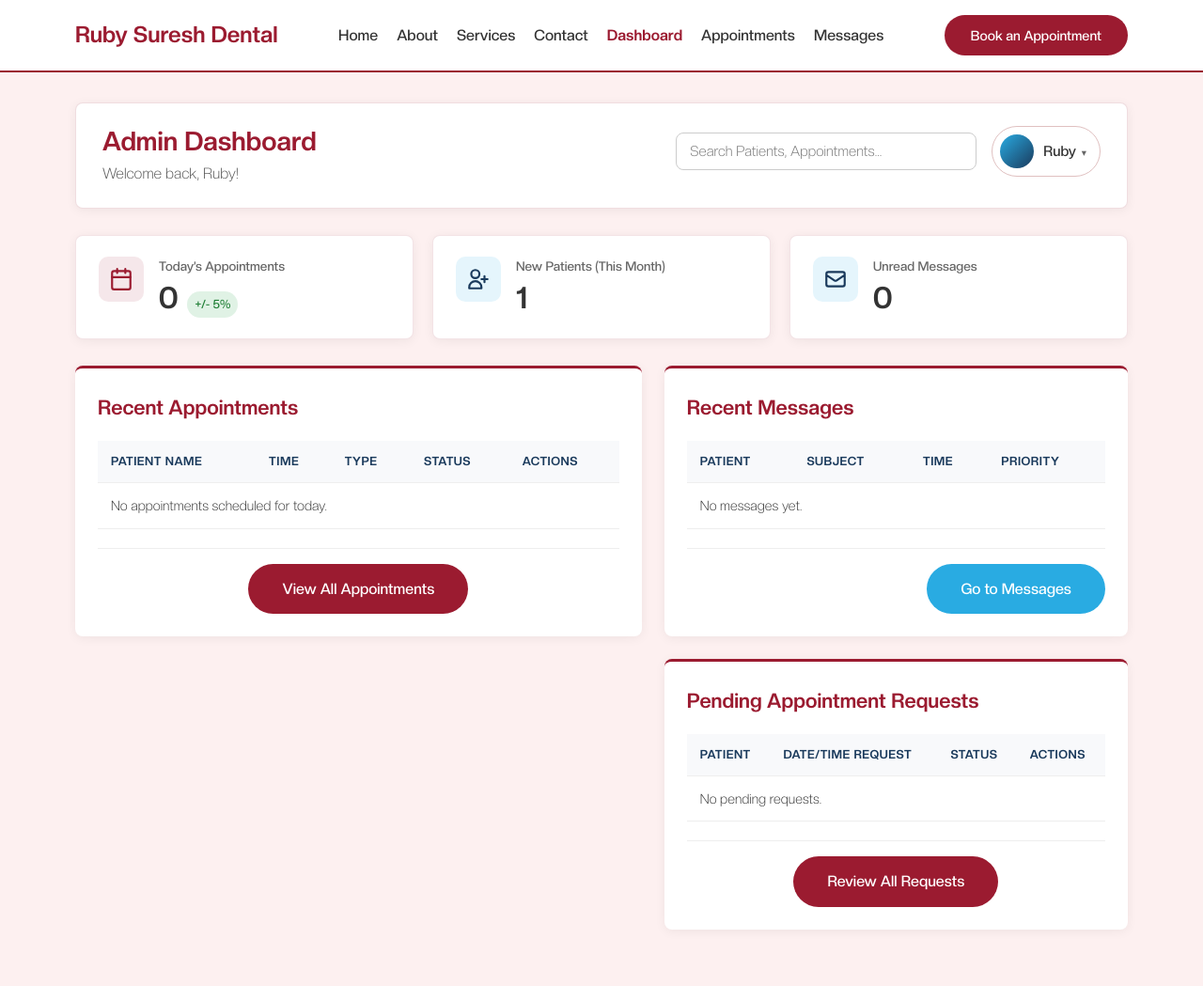
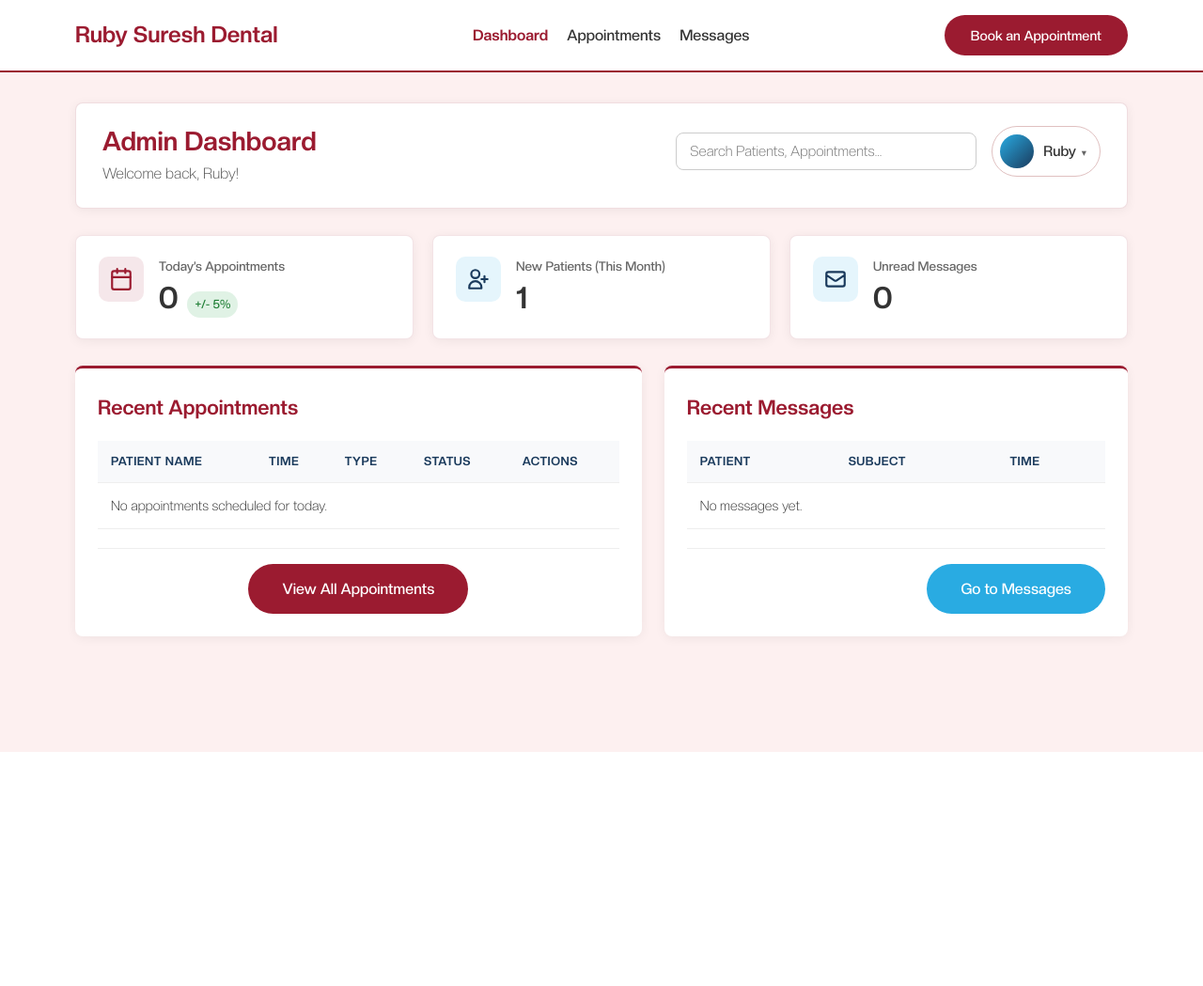
Before and after one commit to Aaryan-Rahimo/Client-Website, a PHP site: page /admin.php in a window 1280 px wide. Shown: the whole page at 94% size. After the commit the page ends 800 px from the top, so only its background shows below. Run offline with PHP 8.4, Linux system fonts and the light colour scheme; a user stored in the database is signed in; data comes from the database, SQL or seed files in the repository; data that the repository does not hold is empty.

Commit message:
fully working

```diff
--- a/admin.php
+++ b/admin.php
@@ -56,10 +56,6 @@ $timeSlots = appointment_time_slots();
   <nav class="navbar" id="navbar" aria-label="Main navigation">
     <a href="index.php" class="navbar__logo">Ruby Suresh Dental</a>
     <ul class="navbar__links admin-navlinks">
-      <li><a href="index.php#hero">Home</a></li>
-      <li><a href="index.php#about">About</a></li>
-      <li><a href="index.php#services">Services</a></li>
-      <li><a href="index.php#contact">Contact</a></li>
       <li><a href="admin.php" aria-current="page">Dashboard</a></li>
       <li><a href="appointments.php">Appointments</a></li>
       <li><a href="messages.php">Messages</a></li>
@@ -232,19 +228,17 @@ $timeSlots = appointment_time_slots();
                   <th scope="col">Patient</th>
                   <th scope="col">Subject</th>
                   <th scope="col">Time</th>
-                  <th scope="col">Priority</th>
                 </tr>
               </thead>
               <tbody>
                 <?php if (count($recentMsgs) === 0): ?>
-                  <tr><td colspan="4">No messages yet.</td></tr>
+                  <tr><td colspan="3">No messages yet.</td></tr>
                 <?php else: ?>
                   <?php foreach ($recentMsgs as $m): ?>
                     <tr>
                       <td><?= h($m['name']) ?></td>
                       <td><?= h((string) ($m['subject'] ?? '')) ?></td>
                       <td><?= h(date('g:i A', strtotime($m['created_at']))) ?></td>
-                      <td><span class="<?= h(message_priority_tag_class($m['priority'])) ?>"><?= h($m['priority']) ?></span></td>
                     </tr>
                   <?php endforeach; ?>
                 <?php endif; ?>
@@ -256,51 +250,7 @@ $timeSlots = appointment_time_slots();
           </div>
         </section>
 
-        <section class="admin-panel" aria-labelledby="pending-requests-heading">
-          <h2 class="admin-panel__title" id="pending-requests-heading">Pending Appointment Requests</h2>
-          <div class="admin-table-wrap">
-            <table class="admin-table" id="pending-table">
-              <thead>
-                <tr>
-                  <th scope="col">Patient</th>
-                  <th scope="col">Date/Time Request</th>
-                  <th scope="col">Status</th>
-                  <th scope="col">Actions</th>
-                </tr>
-              </thead>
-              <tbody id="pending-tbody">
-                <?php if (count($pendingAppts) === 0): ?>
-                  <tr><td colspan="4">No pending requests.</td></tr>
-                <?php else: ?>
-                  <?php foreach ($pendingAppts as $p): ?>
-                    <tr>
-                      <td><?= h($p['patient_name']) ?></td>
-                      <td><?= h(format_date_long($p['date']) . ', ' . format_time_ampm($p['time_start'])) ?></td>
-                      <td><span class="<?= h(appointment_status_tag_class($p['status'])) ?>"><?= h($p['status']) ?></span></td>
-                      <td>
-                        <div class="admin-actions">
-                          <form method="post" action="actions/approve_appointment.php" style="display:inline;">
-                            <input type="hidden" name="csrf" value="<?= h(csrf_token()) ?>" />
-                            <input type="hidden" name="appointment_id" value="<?= h((string) $p['appointment_id']) ?>" />
-                            <button type="submit" class="admin-action admin-action--approve" style="text-decoration:none;">[Approve]</button>
-                          </form>
-                          <form method="post" action="actions/decline_appointment.php" style="display:inline;">
-                            <input type="hidden" name="csrf" value="<?= h(csrf_token()) ?>" />
-                            <input type="hidden" name="appointment_id" value="<?= h((string) $p['appointment_id']) ?>" />
-                            <button type="submit" class="admin-action admin-action--decline" style="text-decoration:none;">[Decline]</button>
-                          </form>
-                        </div>
-                      </td>
-                    </tr>
-                  <?php endforeach; ?>
-                <?php endif; ?>
-              </tbody>
-            </table>
-          </div>
-          <div class="admin-panel__footer admin-panel__footer--center">
-            <a href="appointments.php" class="btn-primary">Review All Requests</a>
-          </div>
-        </section>
+
       </div>
     </div>
   </main>
--- a/index.php
+++ b/index.php
@@ -71,7 +71,7 @@ $reviewOk  = ($successParam === 'review');
   <header class="hero" id="hero">
     <div class="hero__content">
       <h1>Your Smile, Our Priority</h1>
-      <p>Welcome to Ruby Suresh Dental Clinic — where advanced dental care meets a warm, patient-first approach. We're here to help you achieve the healthy, confident smile you deserve.</p>
+      <p>Welcome to Ruby Suresh Dental Clinic, where advanced dental care meets a warm, patient-first approach. We're here to help you achieve the healthy, confident smile you deserve.</p>
       <a href="#appointment" class="btn-primary">Book an Appointment</a>
     </div>
     <div class="hero__avatar" aria-label="Doctor portrait placeholder"></div>
@@ -87,7 +87,7 @@ $reviewOk  = ($successParam === 'review');
     </div>
     <div class="about__text">
       <h2>About</h2>
-      <p>At Ruby Suresh Dental Clinic, we believe every patient deserves exceptional care in a comfortable environment. Our experienced team uses the latest technology and techniques to provide comprehensive dental services — from routine cleanings and check-ups to advanced cosmetic and restorative treatments.</p>
+      <p>At Ruby Suresh Dental Clinic, we believe every patient deserves exceptional care in a comfortable environment. Our experienced team uses the latest technology and techniques to provide comprehensive dental services, from routine cleanings and check-ups to advanced cosmetic and restorative treatments.</p>
       <p style="margin-top:12px;">With a commitment to gentle, compassionate dentistry, Dr. Ruby Suresh and her team have been serving families for over a decade, building lasting relationships based on trust and outstanding results.</p>
     </div>
   </section>
--- a/messages.php
+++ b/messages.php
@@ -51,7 +51,6 @@ $msg = $db->query('SELECT * FROM messages ORDER BY is_read ASC, created_at DESC'
               <th>Name</th>
               <th>Email</th>
               <th>Subject</th>
-              <th>Priority</th>
               <th>Date</th>
               <th>Status</th>
               <th>Actions</th>
@@ -70,7 +69,6 @@ $msg = $db->query('SELECT * FROM messages ORDER BY is_read ASC, created_at DESC'
                   <div><?= h((string) ($m['subject'] ?? '')) ?></div>
                   <div class="msg-body-preview" title="<?= h($m['body']) ?>"><?= h($m['body']) ?></div>
                 </td>
-                <td><span class="<?= h(message_priority_tag_class($m['priority'])) ?>"><?= h($m['priority']) ?></span></td>
                 <td><?= h(date('M j, Y g:i A', strtotime($m['created_at']))) ?></td>
                 <td><?= $unread ? '<span class="tag admin-tag--pending">Unread</span>' : '<span class="tag admin-tag--confirmed">Read</span>' ?></td>
                 <td>
@@ -93,7 +91,7 @@ $msg = $db->query('SELECT * FROM messages ORDER BY is_read ASC, created_at DESC'
               </tr>
             <?php endforeach; ?>
             <?php if (count($msg) === 0): ?>
-              <tr><td colspan="7">No messages.</td></tr>
+              <tr><td colspan="6">No messages.</td></tr>
             <?php endif; ?>
           </tbody>
         </table>
```
